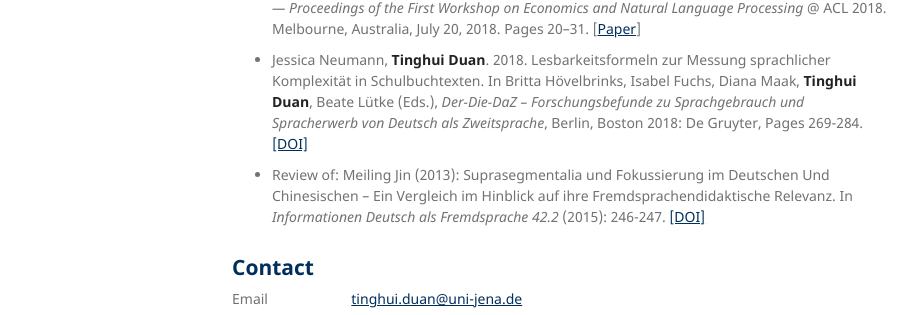
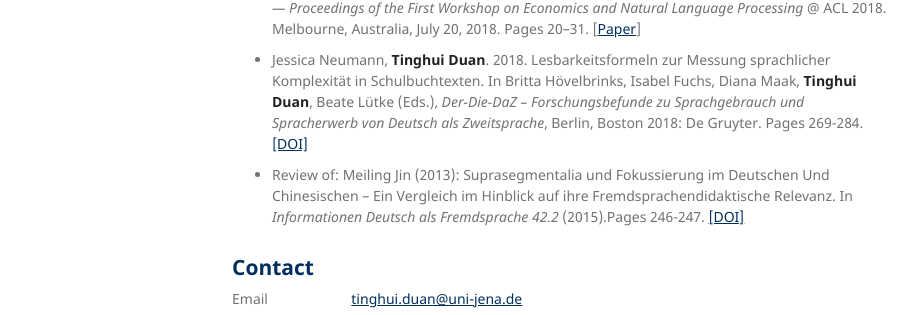
Before and after one commit to JULIELab/JULIELab.github.io, a Jekyll site: the page built from Staff/Duan/index.md, in a window 1280 px wide. Shown: the part 718-1033 px from the top of the page, without its empty margins (178-1101 px from the left). Built offline with Jekyll 4.4.1, drawn with Linux system fonts in a browser that asks for light colours; our own code applies the rules of GitHub Pages for plain Markdown files.

Commit message:
Update index.md

```diff
--- a/Staff/Duan/index.md
+++ b/Staff/Duan/index.md
@@ -26,9 +26,9 @@
 ## Publications
 * Sebastian G.M. Händschke, Sven Buechel, Jan Goldenstein, Philipp Poschmann, **Tinghui Duan**, Peter Walgenbach and Udo Hahn. 2018. A Corpus of Corporate Annual and Social Responsibility Reports: 280 Million Tokens of balanced Organizational Writing. In *ECONLP 2018 — Proceedings of the First Workshop on Economics and Natural Language Processing* @ ACL 2018. Melbourne, Australia, July 20, 2018. Pages 20–31. [[Paper](http://aclweb.org/anthology/W18-3103)]
 
-* Jessica Neumann, **Tinghui Duan**. 2018. Lesbarkeitsformeln zur Messung sprachlicher Komplexität in Schulbuchtexten. In Britta Hövelbrinks, Isabel Fuchs, Diana Maak, **Tinghui Duan**, Beate Lütke (Eds.), *Der-Die-DaZ – Forschungsbefunde zu Sprachgebrauch und Spracherwerb von Deutsch als Zweitsprache*, Berlin, Boston 2018: De Gruyter, Pages 269-284. [[DOI]](https://doi.org/10.1515/9783110582819-279)
+* Jessica Neumann, **Tinghui Duan**. 2018. Lesbarkeitsformeln zur Messung sprachlicher Komplexität in Schulbuchtexten. In Britta Hövelbrinks, Isabel Fuchs, Diana Maak, **Tinghui Duan**, Beate Lütke (Eds.), *Der-Die-DaZ – Forschungsbefunde zu Sprachgebrauch und Spracherwerb von Deutsch als Zweitsprache*, Berlin, Boston 2018: De Gruyter. Pages 269-284. [[DOI]](https://doi.org/10.1515/9783110582819-279)
 
-* Review of: Meiling Jin (2013): Suprasegmentalia und Fokussierung im Deutschen Und Chinesischen – Ein Vergleich im Hinblick auf ihre Fremdsprachendidaktische Relevanz. In *Informationen Deutsch als Fremdsprache 42.2* (2015): 246-247. [[DOI]](https://doi.org/10.1515/infodaf-2015-2-336)
+* Review of: Meiling Jin (2013): Suprasegmentalia und Fokussierung im Deutschen Und Chinesischen – Ein Vergleich im Hinblick auf ihre Fremdsprachendidaktische Relevanz. In *Informationen Deutsch als Fremdsprache 42.2* (2015).Pages 246-247. [[DOI]](https://doi.org/10.1515/infodaf-2015-2-336)
 
 ## Contact
 
```
